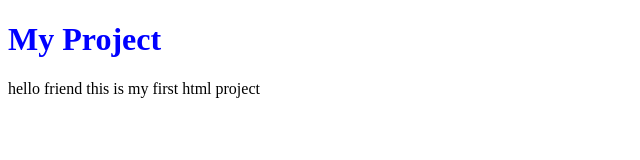
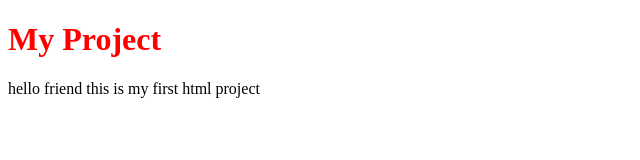
Before and after one commit to GasanaJr/my-brand, a plain HTML site: page index.html in a window 1280 px wide. Shown: the whole page, without its empty margins (0-640 px from the left). Drawn offline with Linux system fonts and the light colour scheme.

Commit message:
My first cli commit

```diff
--- a/index.html
+++ b/index.html
@@ -6,7 +6,7 @@
     <title>Document</title>
 </head>
 <body>
-    <h1 style="color: blue;" >My Project</h1>
+    <h1 style="color: red;" >My Project</h1>
     <p>hello friend this is my first html project</p>
 
 
```
Also changed, not shown: style.css (added).
